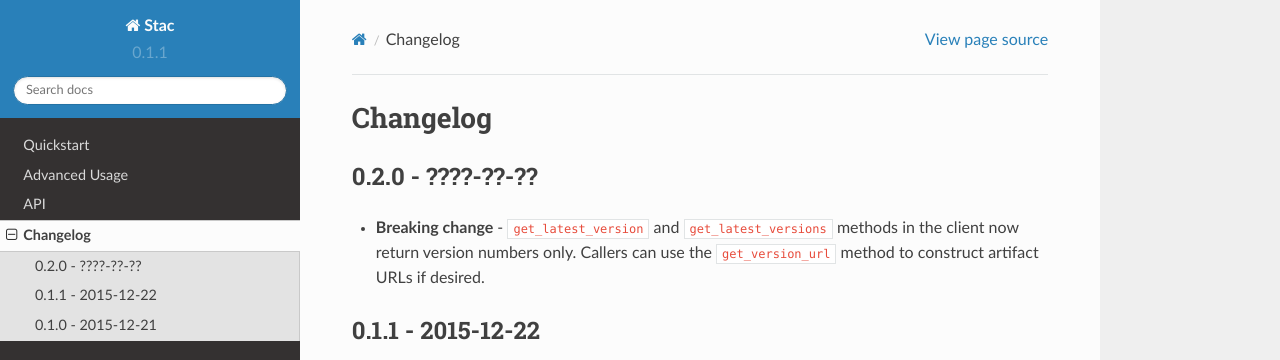
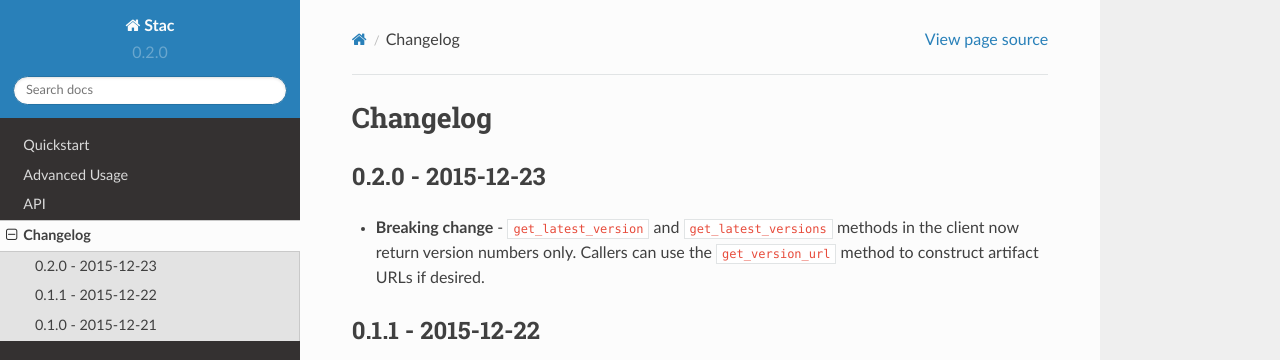
Before and after one commit to smarter-travel-media/stac, a Sphinx documentation site: the page built from doc/changes.rst, in a window 1280 px wide. Shown: the top 360 px of the page. Built offline with Sphinx 7.4.7 and the Read the Docs theme 2.0.0, drawn with Linux system fonts in a browser that asks for light colours.

Commit message:
Update version and changelog for 0.2.0

```diff
--- a/doc/changes.rst
+++ b/doc/changes.rst
@@ -1,7 +1,7 @@
 Changelog
 =========
 
-0.2.0 - ????-??-??
+0.2.0 - 2015-12-23
 ------------------
 * **Breaking change** - ``get_latest_version`` and ``get_latest_versions`` methods in the client now return
   version numbers only. Callers can use the ``get_version_url`` method to construct artifact URLs if desired.
--- a/stac/__init__.py
+++ b/stac/__init__.py
@@ -14,4 +14,4 @@ stac
 Smarter Travel Artifactory Client.
 """
 
-__version__ = '0.1.1'
+__version__ = '0.2.0'
```
